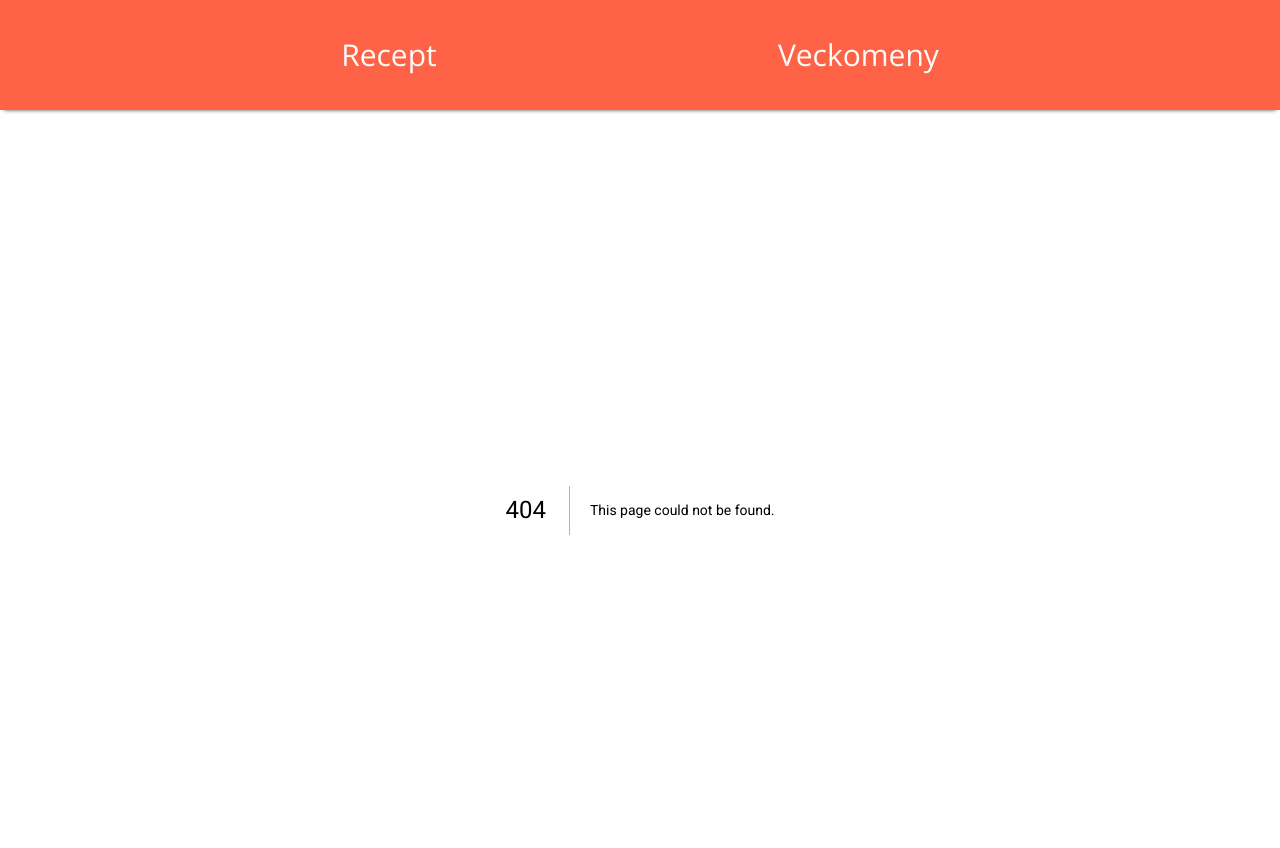
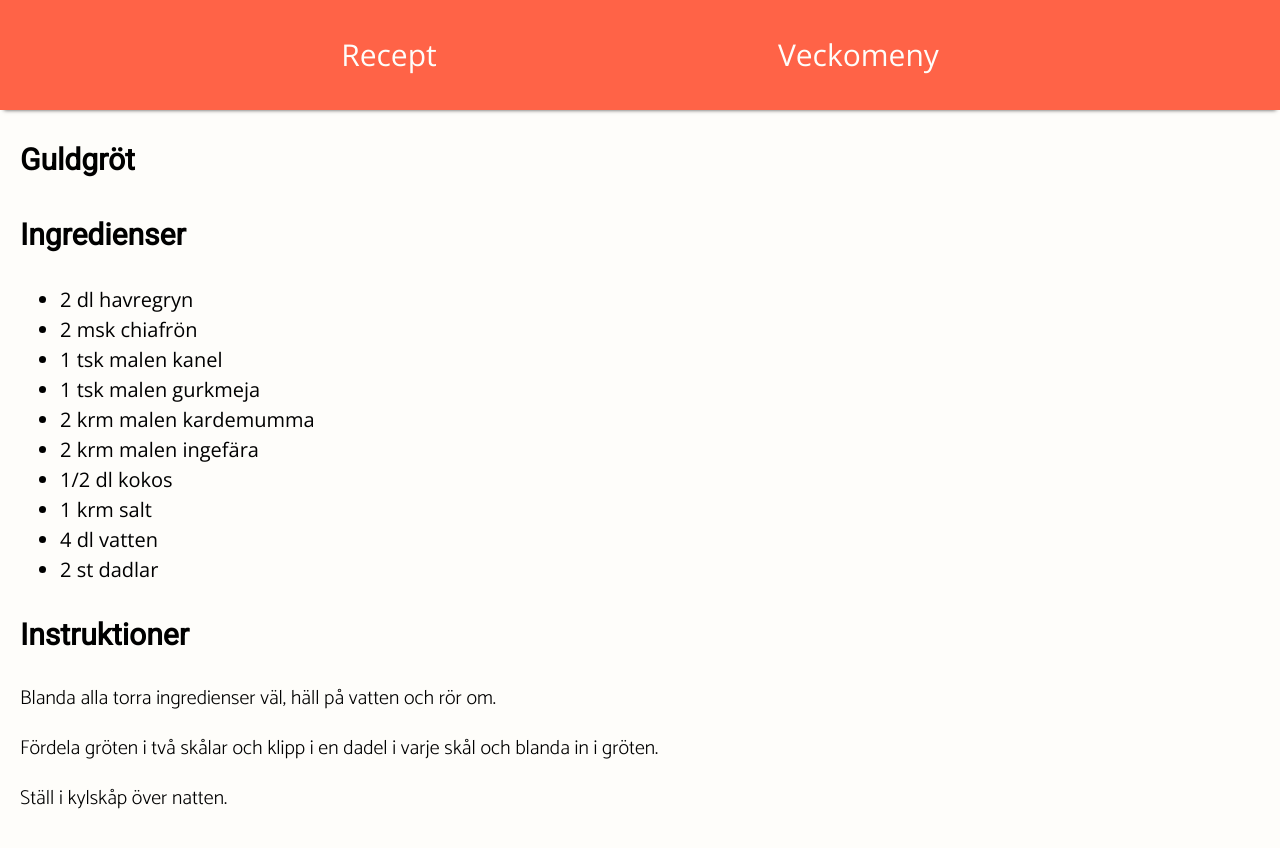
Before and after one commit to w1nston/amsenwallander.se, a Next.js app: page /recipes/guldgrot in a window 1280 px wide. Before the commit this address had no page. Shown: the top 848 px of the page. Built offline with nearby package versions, Linux system fonts and the light colour scheme.

Commit message:
Add guldgrot. (#16)

```diff
--- /dev/null
+++ b/pages/recipes/guldgrot.mdx
@@ -0,0 +1,22 @@
+# Guldgröt
+
+## Ingredienser
+
+- 2 dl havregryn
+- 2 msk chiafrön
+- 1 tsk malen kanel
+- 1 tsk malen gurkmeja
+- 2 krm malen kardemumma
+- 2 krm malen ingefära
+- 1/2 dl kokos
+- 1 krm salt
+- 4 dl vatten
+- 2 st dadlar
+
+## Instruktioner
+
+Blanda alla torra ingredienser väl, häll på vatten och rör om.
+
+Fördela gröten i två skålar och klipp i en dadel i varje skål och blanda in i gröten.
+
+Ställ i kylskåp över natten.
```
Also changed, not shown: metadata/recipes/guldgrot.json (added, +7 -0 lines).
